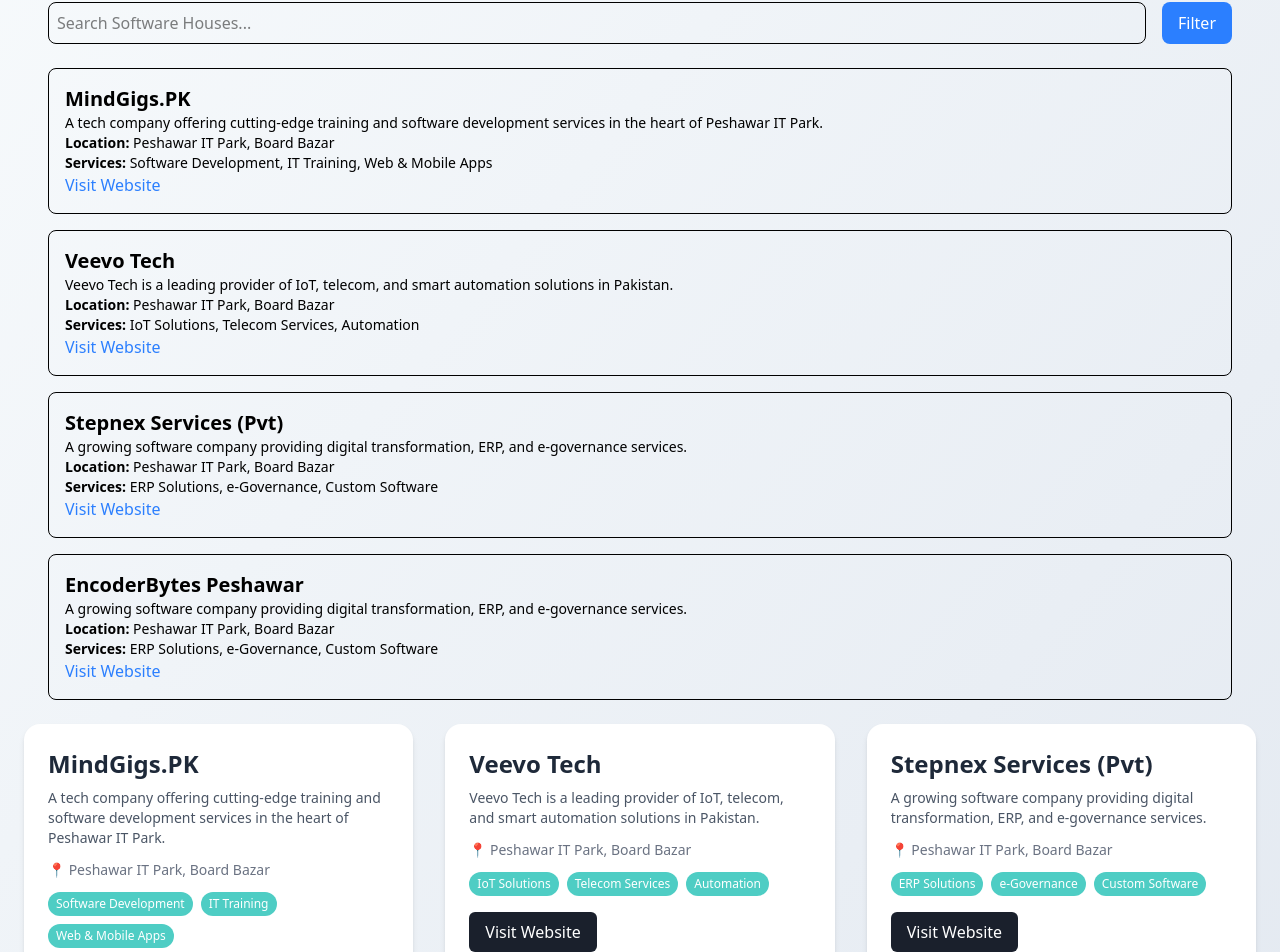
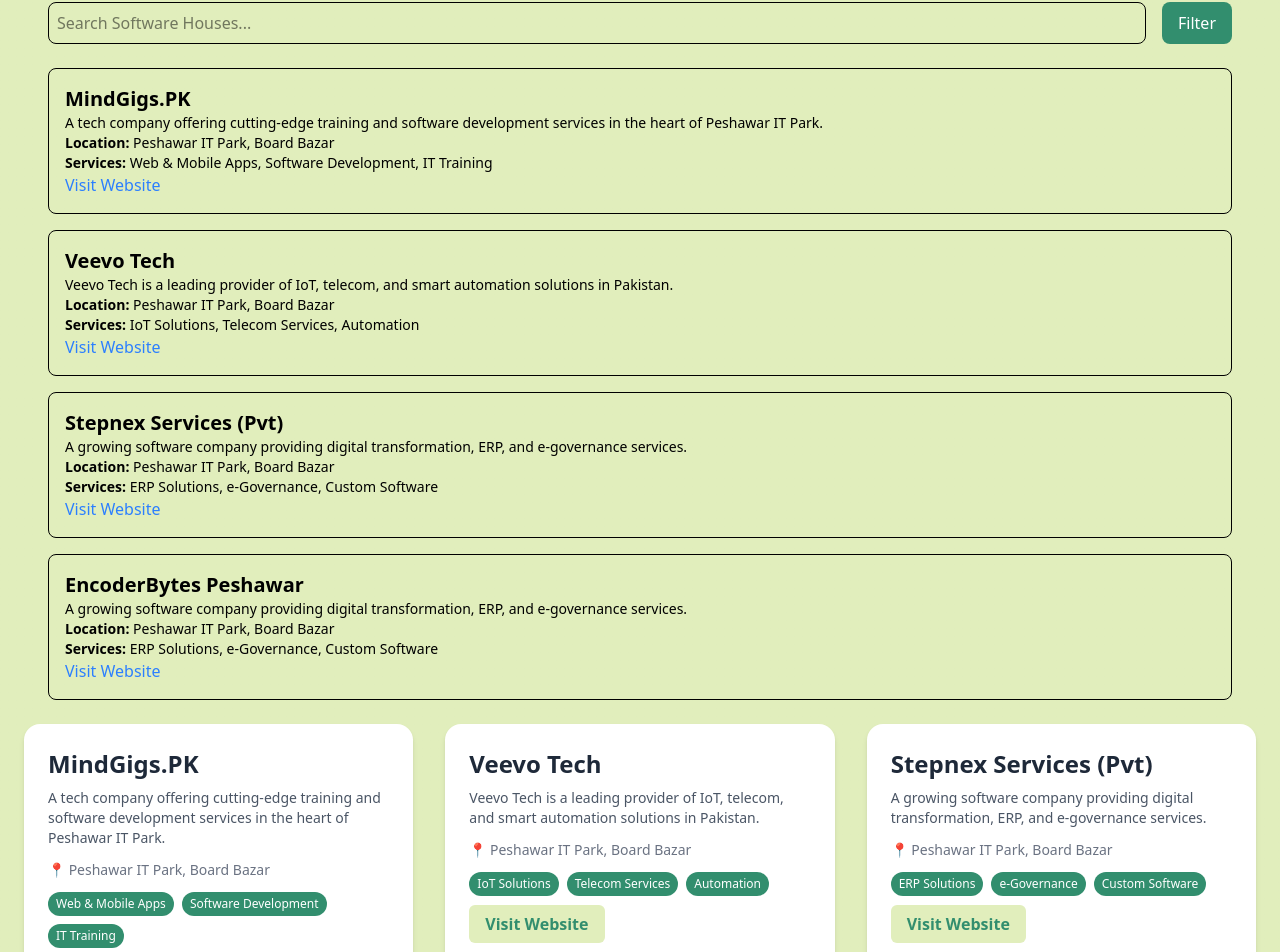
Before and after one commit to abdaloo/Dev-Hub, a React (Vite) app: page /softwareHouses in a window 1280 px wide. Shown: the part 222-1174 px from the top of the page. Built offline with nearby package versions, Linux system fonts and the light colour scheme.

Commit message:
Change Background Color

```diff
--- a/src/Navbar-Links/Contact.jsx
+++ b/src/Navbar-Links/Contact.jsx
@@ -32,7 +32,7 @@
     if (Object.keys(newErrors).length > 0) {
       setErrors(newErrors);
     } else {
-      // ✅ Save to Local Storage
+      // Save to Local Storage
       const storedMessages = JSON.parse(localStorage.getItem('devhubMessages')) || [];
       storedMessages.push(formData);
       localStorage.setItem('devhubMessages', JSON.stringify(storedMessages));
@@ -48,7 +48,7 @@
 
 
   return (
-    <div className="min-h-screen bg-gradient-to-br from-[#F7FAFC] to-[#EDF2F7] py-16 px-6">
+    <div className="min-h-screen bg-gradient-to-br from-[#E1EEBC] to-[#E1EEBC] py-16 px-6">
       <div className="max-w-3xl mx-auto bg-white shadow-xl rounded-2xl p-8">
         <h2 className="text-3xl font-bold text-center text-[#2D3748] mb-6">
           Get in Touch with DevHub
@@ -70,7 +70,7 @@
               placeholder="Enter your name"
               className={`w-full px-4 py-3 rounded-lg border ${
                 errors.name ? 'border-red-500' : 'border-gray-300'
-              } focus:ring-2 focus:ring-[#38B2AC] outline-none`}
+              } focus:ring-2 focus:ring-[#328E6E] outline-none`}
             />
             {errors.name && (
               <p className="text-red-500 text-sm mt-1">{errors.name}</p>
@@ -90,7 +90,7 @@
               placeholder="Enter your email"
               className={`w-full px-4 py-3 rounded-lg border ${
                 errors.email ? 'border-red-500' : 'border-gray-300'
-              } focus:ring-2 focus:ring-[#38B2AC] outline-none`}
+              } focus:ring-2 focus:ring-[#328E6E] outline-none`}
             />
             {errors.email && (
               <p className="text-red-500 text-sm mt-1">{errors.email}</p>
@@ -110,7 +110,7 @@
               placeholder="Write your message..."
               className={`w-full px-4 py-3 rounded-lg border ${
                 errors.message ? 'border-red-500' : 'border-gray-300'
-              } focus:ring-2 focus:ring-[#38B2AC] outline-none resize-none`}
+              } focus:ring-2 focus:ring-[#328E6E] outline-none resize-none`}
             ></textarea>
             {errors.message && (
               <p className="text-red-500 text-sm mt-1">{errors.message}</p>
@@ -121,7 +121,7 @@
           <div className="text-center">
             <button
               type="submit"
-              className="bg-[#38B2AC] hover:bg-[#319795] text-white px-8 py-3 rounded-lg font-semibold transition cursor-pointer"
+              className="bg-[#328E6E] hover:bg-[#26775C] text-white px-8 py-3 rounded-lg font-semibold transition cursor-pointer"
             >
               Send Message
             </button>
--- a/src/Navbar-Links/SoftwareHouses.jsx
+++ b/src/Navbar-Links/SoftwareHouses.jsx
@@ -5,7 +5,7 @@
 const SoftwareHouses = () => {
   return (
     <>
-    <div className="min-h-screen bg-gradient-to-br from-[#F7FAFC] to-[#E2E8F0] py-12 px-6">
+    <div className="min-h-screen bg-gradient-to-br from-[#E1EEBC] to-[#E1EEBC] py-12 px-6">
       <h1 className="text-4xl font-bold text-center text-gray-800 mb-10">
         Explore Peshawar's Top Software Houses
       </h1>
@@ -25,7 +25,7 @@
               {house.services.map((service, index) => (
                 <span
                   key={index}
-                  className="text-xs bg-[#4ECDC4] text-white px-2 py-1 rounded-full"
+                  className="text-xs bg-[#328E6E] text-white px-2 py-1 rounded-full"
                 >
                   {service}
                 </span>
@@ -35,7 +35,8 @@
               href={house.website}
               target="_blank"
               rel="noopener noreferrer"
-              className="inline-block bg-[#1A202C] text-white px-4 py-2 rounded-md hover:bg-[#2D3748] transition"
+              // className="inline-block bg-[#1A202C] text-white px-4 py-2 rounded-md hover:bg-[#2D3748] transition"
+              className="bg-[#E1EEBC] text-[#328E6E] px-4 py-2 rounded-md font-semibold hover:bg-gray-100 transition mt-5 cursor-pointer border-[#328E6E]"
             >
               Visit Website
             </a>
--- a/src/components/SearchBar.jsx
+++ b/src/components/SearchBar.jsx
@@ -40,7 +40,7 @@
         {/* Filter Button */}
         <button
           onClick={() => handleFilter('IoT Solutions')} // You can change this to the criteria you want to filter
-          className="px-4 py-2 bg-blue-500 text-white rounded-lg"
+          className="px-4 py-2 bg-[#328E6E] hover:bg-[#26775C] text-white rounded-lg"
         >
           Filter
         </button>
--- a/src/data/softwareHousesData.jsx
+++ b/src/data/softwareHousesData.jsx
@@ -3,7 +3,7 @@
       id: 1,
       name: 'MindGigs.PK',
       description: 'A tech company offering cutting-edge training and software development services in the heart of Peshawar IT Park.',
-      services: ['Software Development', 'IT Training', 'Web & Mobile Apps'],
+      services: ['Web & Mobile Apps','Software Development','IT Training'],
       location: 'Peshawar IT Park, Board Bazar',
       website: 'https://mindgigs.com.pk',
     },
```
